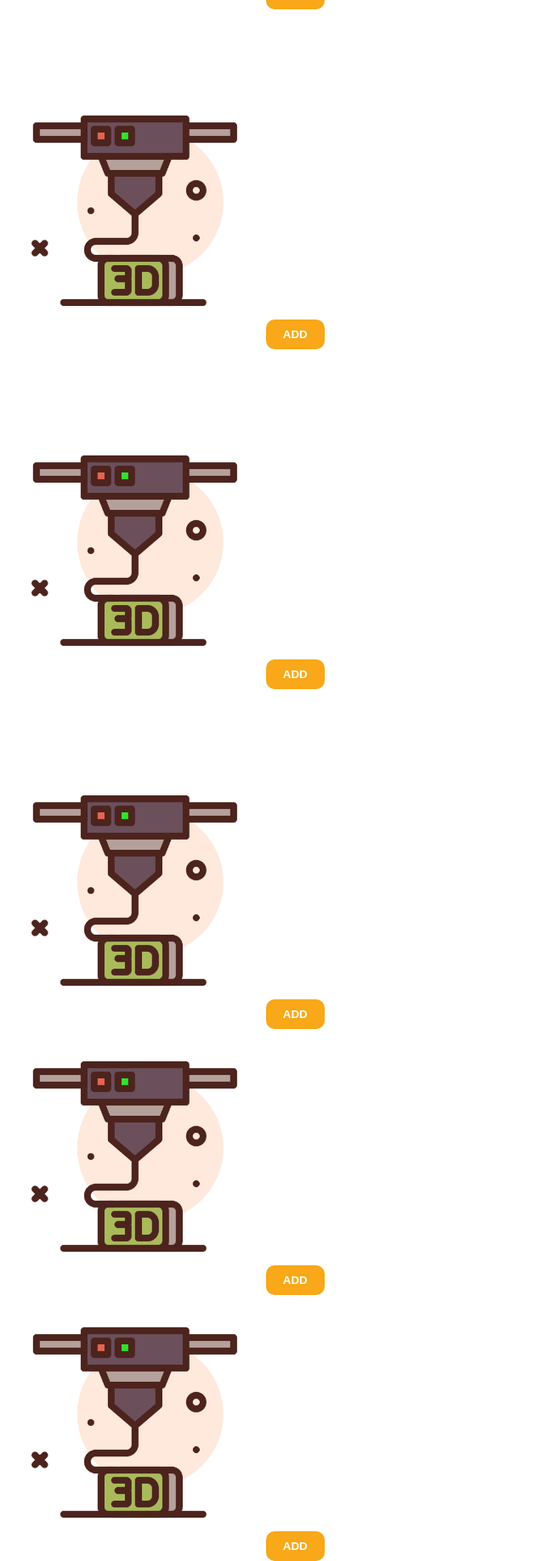
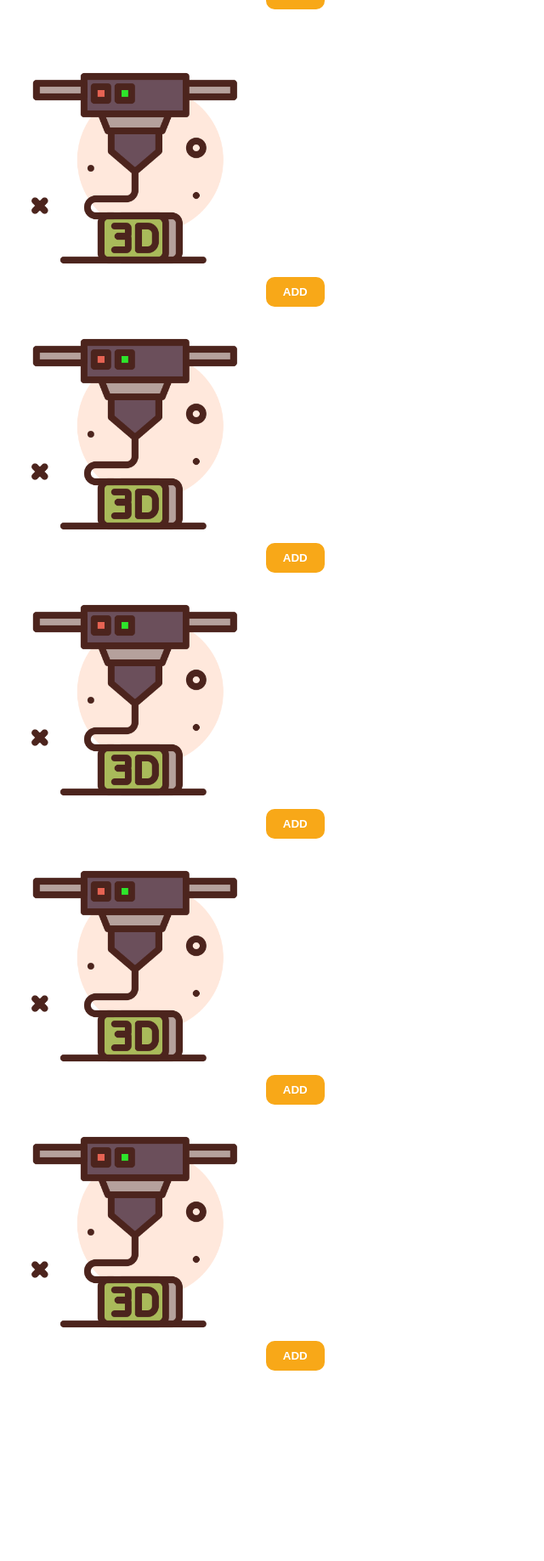
Before and after one commit to DKBelka/BlueSquirrel3DwebAPP, a PHP site: page / in a window 1280 px wide. Shown: the part 302-2139 px from the top of the page at 85% size, without its empty margins (0-640 px from the left). After the commit the page ends 1915 px from the top, so only its background shows below. Run offline with PHP 8.4, Linux system fonts and the light colour scheme; some libraries are stand-ins or nearby versions.

Commit message:
Update style.css

```diff
--- a/style.css
+++ b/style.css
@@ -13,7 +13,7 @@ body {
 .inner {
 	display: grid;
 	grid-template-columns: 1fr;
-	grid-template-rows: 400px 400px 400px;
+	grid-template-rows: 350px;
 }
 
 .img {
```
